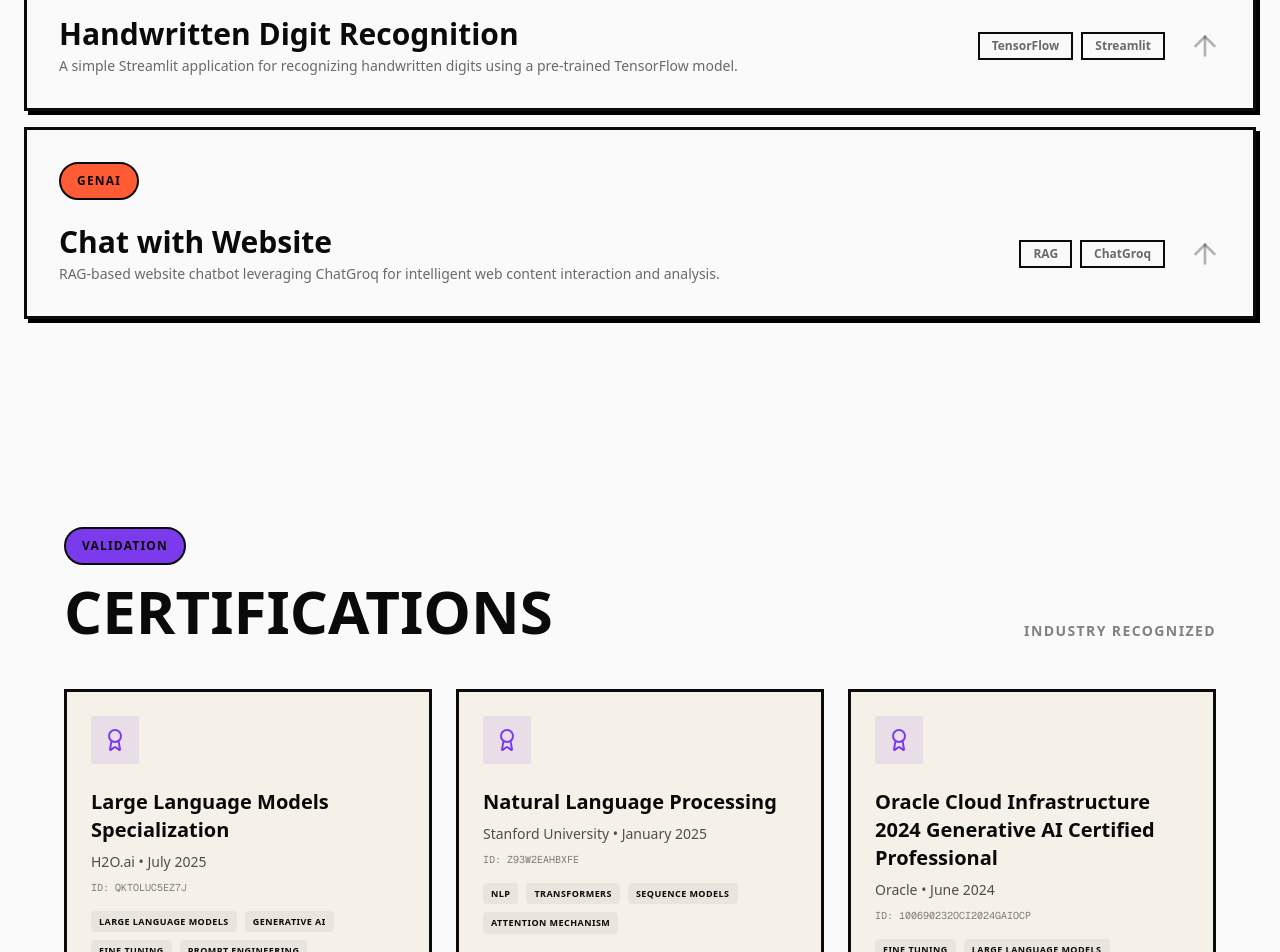
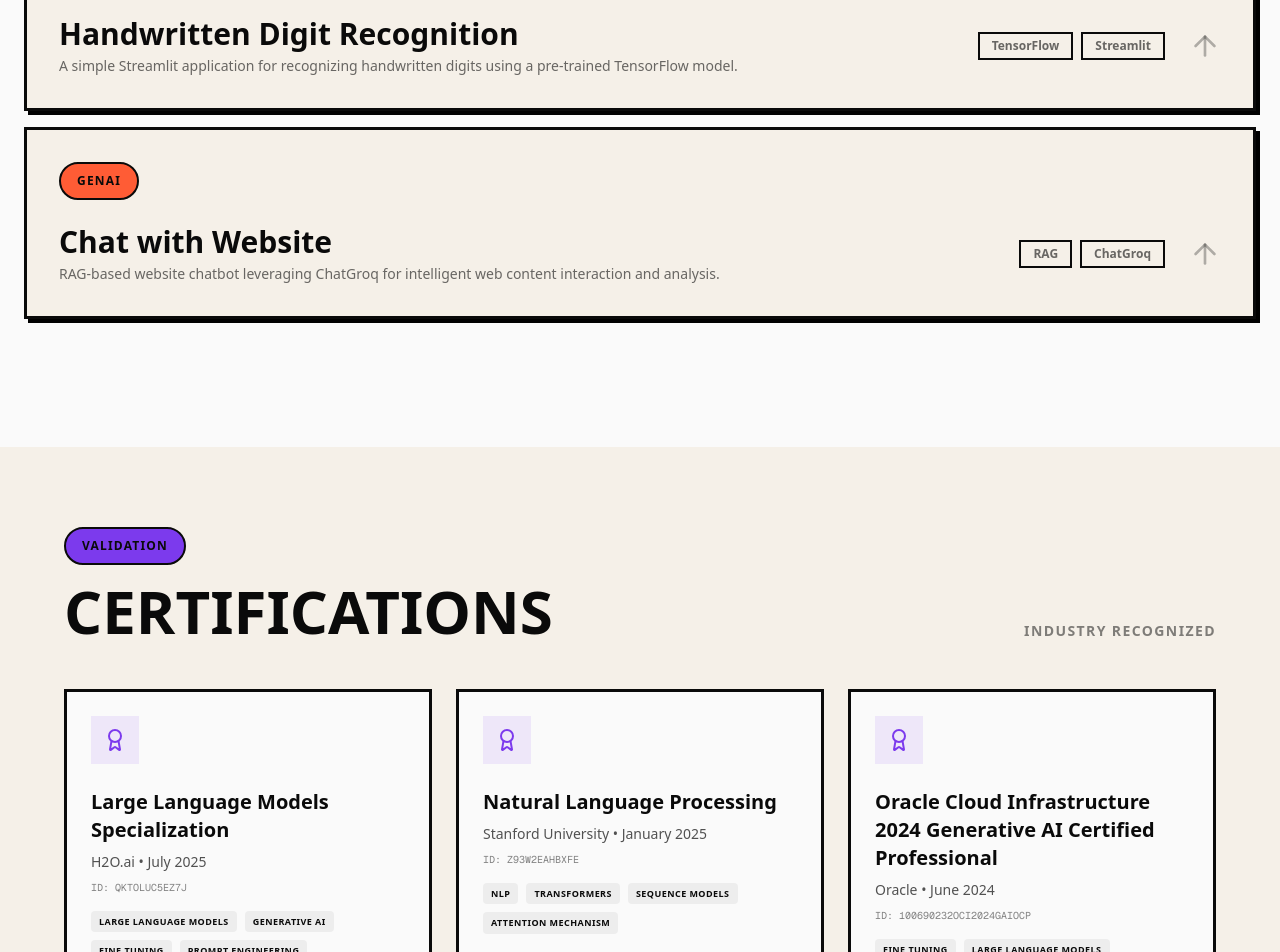
Before and after one commit to Aditya190803/Aditya190803.github.io, a Next.js app: page / in a window 1280 px wide. Shown: the part 4840-5792 px from the top of the page. Built offline with nearby package versions, Linux system fonts and the light colour scheme.

Commit message:
fix: update background colors for consistency across components

```diff
--- a/src/components/Certifications.tsx
+++ b/src/components/Certifications.tsx
@@ -6,7 +6,7 @@
 
 export default function Certifications() {
   return (
-    <section id="certifications" className="py-20 bg-white relative overflow-hidden">
+    <section id="certifications" className="py-20 bg-cream relative overflow-hidden">
       <div className="container mx-auto px-6">
         <div className="max-w-6xl mx-auto">
           <div className="flex flex-col md:flex-row md:items-end justify-between mb-12 gap-4">
@@ -29,7 +29,7 @@
                 whileInView={{ opacity: 1, y: 0 }}
                 viewport={{ once: true }}
                 transition={{ delay: index * 0.1 }}
-                className="group p-6 bg-cream border-3 border-black hover:bg-black hover:text-white transition-all duration-300 relative overflow-hidden"
+                className="group p-6 bg-white border-3 border-black hover:bg-black hover:text-white transition-all duration-300 relative overflow-hidden"
               >
                 <div className="relative z-10">
                   <div className="w-12 h-12 bg-purple/10 group-hover:bg-purple/20 flex items-center justify-center mb-6 transition-colors">
--- a/src/components/Contact.tsx
+++ b/src/components/Contact.tsx
@@ -40,7 +40,7 @@
   };
 
   return (
-    <section id="contact" className="section-padding bg-cream relative overflow-hidden">
+    <section id="contact" className="section-padding bg-white relative overflow-hidden">
       {/* Subtle Background */}
       <div className="absolute inset-0 opacity-[0.02]">
         <div className="absolute inset-0" style={{
--- a/src/components/Experience.tsx
+++ b/src/components/Experience.tsx
@@ -15,9 +15,9 @@
   return (
     <>
       {/* Experience Section with Toggle */}
-      <section id="experience" className="section-padding bg-white relative overflow-hidden">
+      <section id="experience" className="section-padding bg-cream relative overflow-hidden">
         {/* Background decoration */}
-        <div className="absolute top-0 right-0 w-1/3 h-full bg-gradient-to-l from-cream/50 to-transparent" />
+        <div className="absolute top-0 right-0 w-1/3 h-full bg-gradient-to-l from-white/50 to-transparent" />
 
         <div className="container mx-auto px-6 relative z-10">
           {/* Header with Toggle */}
@@ -119,9 +119,9 @@
 
 export function Research() {
   return (
-    <section id="research" className="section-padding bg-cream relative overflow-hidden">
+    <section id="research" className="section-padding bg-white relative overflow-hidden">
       {/* Background decoration */}
-      <div className="absolute top-0 right-0 w-1/3 h-full bg-gradient-to-l from-white/50 to-transparent" />
+      <div className="absolute top-0 right-0 w-1/3 h-full bg-gradient-to-l from-cream/50 to-transparent" />
 
       <div className="container mx-auto px-6 relative z-10">
         {/* Header */}
--- a/src/components/ExperienceItem.tsx
+++ b/src/components/ExperienceItem.tsx
@@ -25,7 +25,7 @@
 
       {/* Content Card */}
       <div className={`ml-16 md:ml-0 ${idx % 2 === 0 ? 'md:pr-12 md:text-right' : 'md:col-start-2 md:pl-12'}`}>
-        <div className="group p-6 bg-cream border-3 border-black hover:bg-black hover:text-white transition-all duration-300">
+        <div className="group p-6 bg-white border-3 border-black hover:bg-black hover:text-white transition-all duration-300">
           {/* Period Badge */}
           <div className={`inline-flex items-center gap-2 px-3 py-1 bg-coral text-white text-xs font-bold mb-4 ${idx % 2 === 0 ? 'md:ml-auto' : ''}`}>
             <Calendar size={12} />
--- a/src/components/Projects.tsx
+++ b/src/components/Projects.tsx
@@ -121,7 +121,7 @@
                 >
                   <div className={cn(
                     "flex flex-col gap-6 p-6 md:p-8 border-3 border-black transition-all duration-300 shadow-[4px_4px_0_0_#000]",
-                    hoveredIdx === idx ? "bg-black text-white shadow-none translate-x-[4px] translate-y-[4px]" : "bg-white"
+                    hoveredIdx === idx ? "bg-black text-white shadow-none translate-x-[4px] translate-y-[4px]" : "bg-cream"
                   )}>
                     {/* Category Tag - At the top */}
                     <div className={cn(
--- a/src/components/ResearchCard.tsx
+++ b/src/components/ResearchCard.tsx
@@ -18,7 +18,7 @@
       transition={{ delay: idx * 0.1 }}
       className="group"
     >
-      <div className="p-8 bg-white border-3 border-black shadow-brutal hover:shadow-none hover:translate-x-[4px] hover:translate-y-[4px] transition-all">
+      <div className="p-8 bg-cream border-3 border-black shadow-brutal hover:shadow-none hover:translate-x-[4px] hover:translate-y-[4px] transition-all">
         {/* Paper Header */}
         <div className="flex flex-wrap items-start justify-between gap-4 mb-6">
           <div className="flex-1">
```
